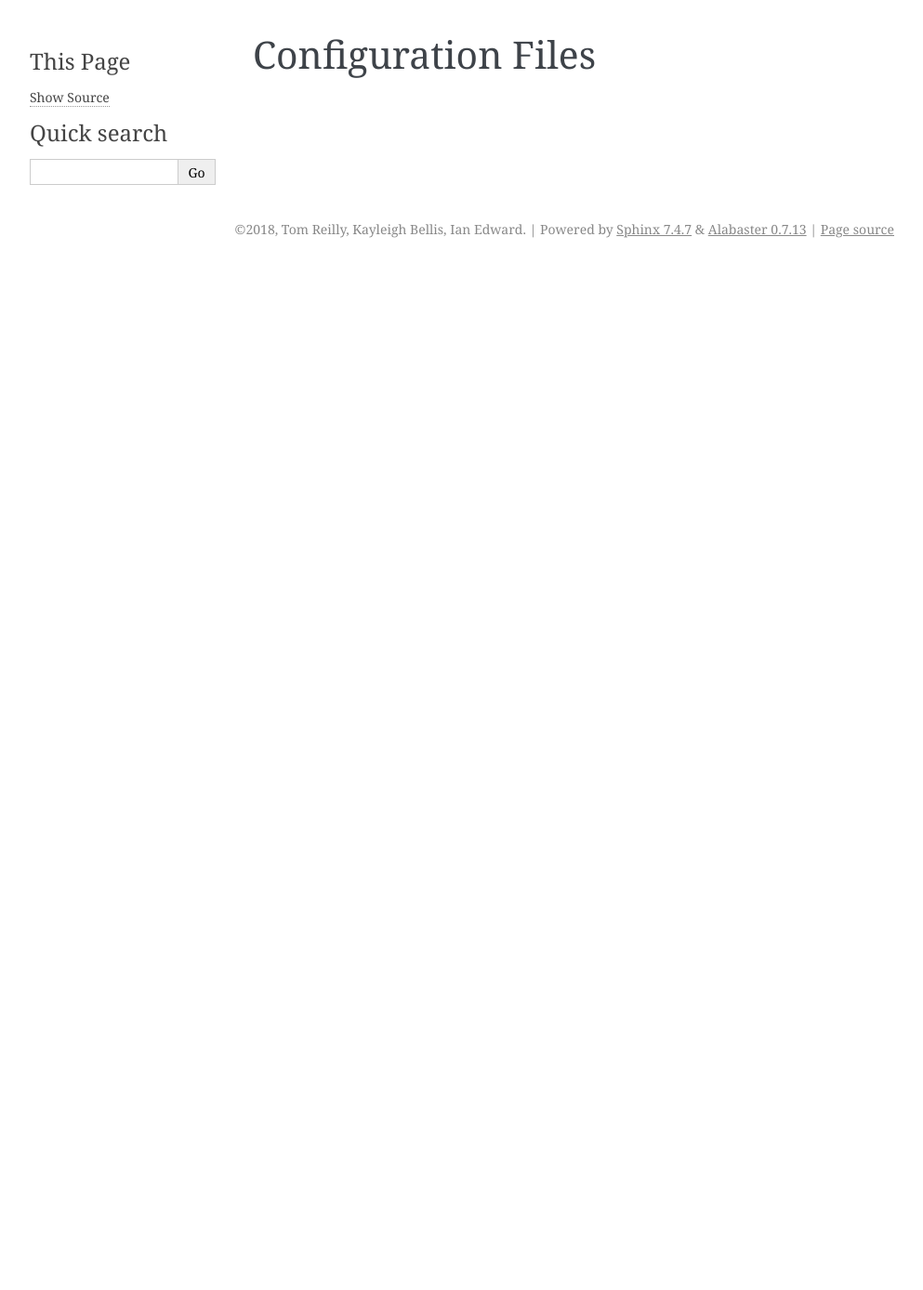
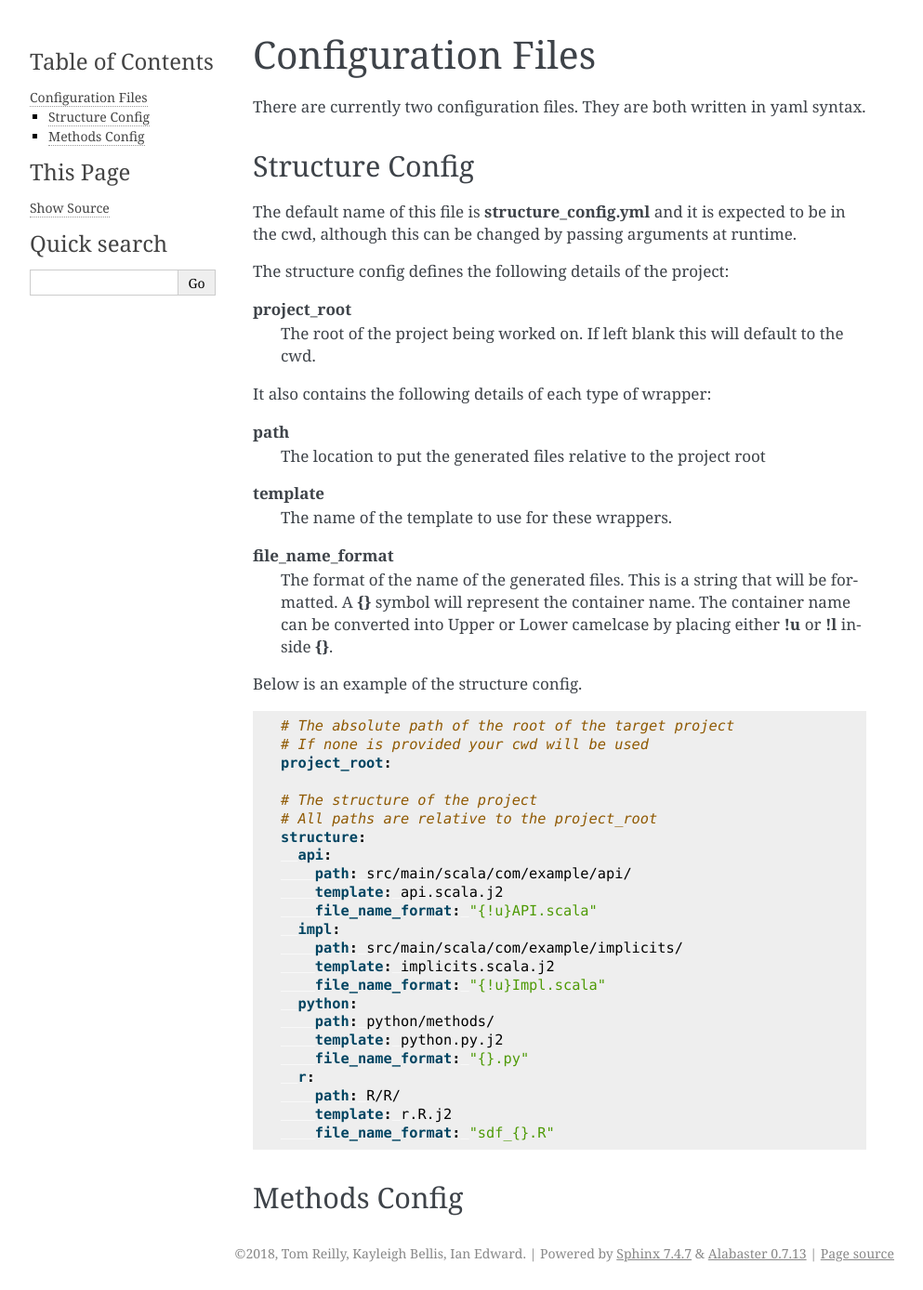
Before and after one commit to treilly94/wrapper-writer, a Sphinx documentation site: the page built from docs/configs.rst, in a window 1280 px wide. Shown: the whole page at 93% size, without its empty margins (148-1141 px from the left). Built offline with Sphinx 7.4.7, drawn with Linux system fonts in a browser that asks for light colours; before the commit the page ends 900 px from its top, so only the background shows below that.

Commit message:
Added documentation for the structure config

```diff
--- a/docs/configs.rst
+++ b/docs/configs.rst
@@ -1,3 +1,62 @@
 ===================
 Configuration Files
 ===================
+
+There are currently two configuration files. They are both written in yaml syntax.
+
+
+Structure Config
+================
+
+The default name of this file is **structure_config.yml** and it is expected to be in the cwd, although this can be
+changed by passing arguments at runtime.
+
+The structure config defines the following details of the project:
+
+**project_root**
+    The root of the project being worked on. If left blank this will default to the cwd.
+
+It also contains the following details of each type of wrapper:
+
+**path**
+    The location to put the generated files relative to the project root
+
+**template**
+    The name of the template to use for these wrappers.
+
+**file_name_format**
+    The format of the name of the generated files. This is a string that will be formatted.
+    A **{}** symbol will represent the container name. The container name can be converted into Upper or Lower camelcase by
+    placing either **!u** or **!l** inside **{}**.
+
+Below is an example of the structure config.
+
+.. code-block:: yaml
+
+    # The absolute path of the root of the target project
+    # If none is provided your cwd will be used
+    project_root:
+
+    # The structure of the project
+    # All paths are relative to the project_root
+    structure:
+      api:
+        path: src/main/scala/com/example/api/
+        template: api.scala.j2
+        file_name_format: "{!u}API.scala"
+      impl:
+        path: src/main/scala/com/example/implicits/
+        template: implicits.scala.j2
+        file_name_format: "{!u}Impl.scala"
+      python:
+        path: python/methods/
+        template: python.py.j2
+        file_name_format: "{}.py"
+      r:
+        path: R/R/
+        template: r.R.j2
+        file_name_format: "sdf_{}.R"
+
+
+Methods Config
+==============
--- a/docs/usage.rst
+++ b/docs/usage.rst
@@ -1,6 +1,9 @@
 ===========
 Basic Usage
 ===========
+
+The Wrapper Writer is currently run through a commandline interface and is configured using two configuration files.
+The structure of the new files is determined using templates
 
 .. toctree::
    :maxdepth: 2
```
Also changed, not shown: other parts of docs/usage.rst (+1 -0 lines), docs/templates.rst (added).
